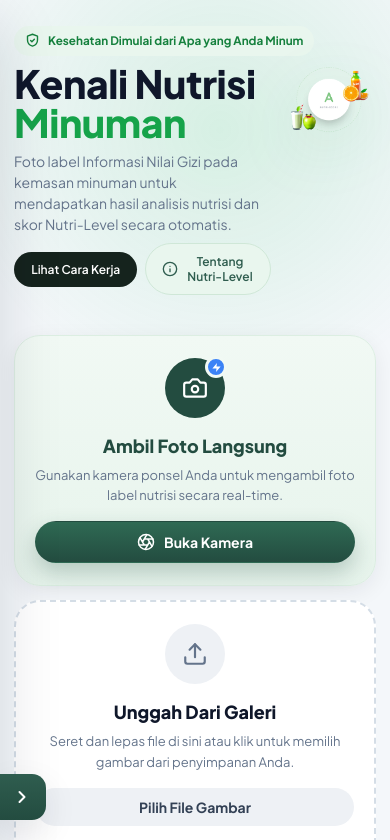
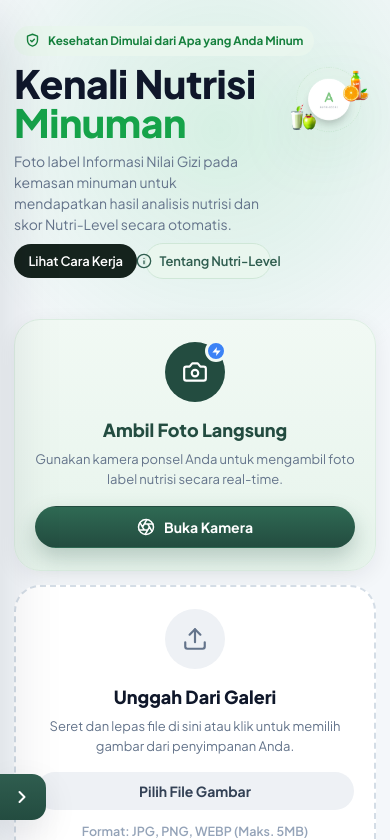
Before and after one commit to Jejetrs/nusca_nutrition_and_classifier_app, a React (Vite) app: page / in a window 390 px wide. Shown: the top 840 px of the page. Built offline with nearby package versions, Linux system fonts and the light colour scheme; no server answers.

Commit message:
edit hero button

```diff
--- a/src/components/screens/HomeScreen.jsx
+++ b/src/components/screens/HomeScreen.jsx
@@ -92,14 +92,14 @@ export default function HomeScreen({ onPhoto }) {
           <Button
             variant="dark"
             onClick={scrollHow}
-            className="h-auto whitespace-normal py-2.5 text-center leading-tight max-sm:flex-1 max-sm:min-w-0 max-sm:text-[12px]"
+            className="ns-hero-btn h-auto whitespace-nowrap py-2.5 text-center leading-tight max-sm:flex-1 max-sm:min-w-0 max-sm:text-[12px]"
           >
             Lihat Cara Kerja
           </Button>
           <Button
             variant="nutri"
             onClick={() => setDialog(true)}
-            className="h-auto whitespace-normal py-2.5 text-center leading-tight max-sm:flex-1 max-sm:min-w-0 max-sm:text-[12px]"
+            className="ns-hero-btn h-auto whitespace-nowrap py-2.5 text-center leading-tight max-sm:flex-1 max-sm:min-w-0 max-sm:text-[12px]"
           >
             <InfoIcon /> Tentang Nutri-Level
           </Button>
--- a/src/components/screens/ProcessingScreen.jsx
+++ b/src/components/screens/ProcessingScreen.jsx
@@ -1,6 +1,5 @@
 import { useEffect, useRef, useState } from 'react'
 import { analyzeImage } from '../../api/client.js'
-import { Spinner } from '@/components/ui/spinner'
 
 const STAGES = [
   'Memindai label kemasan',
@@ -110,7 +109,7 @@ export default function ProcessingScreen({ blob, previewUrl, onDone, onError })
       </div>
 
       <div className="ns-loader-pill">
-        <Spinner className="size-[18px] text-green-400" /> Sedang Memproses Label…
+        <span className="ns-model-spinner" aria-hidden="true" /> Sedang Memproses Label…
       </div>
     </div>
   )
--- a/src/styles/components.css
+++ b/src/styles/components.css
@@ -77,6 +77,31 @@
   display: flex; flex-wrap: wrap; align-items: center;
   gap: clamp(8px, 1.3vw, 14px);
   margin-top: 0;
+}
+.ns-hero-actions .ns-hero-btn {
+  min-width: 0;
+  padding: 12px 16px;
+  font-size: 15px;
+  letter-spacing: -0.01em;
+}
+.ns-hero-actions .ns-hero-btn svg {
+  width: 16px;
+  height: 16px;
+}
+@media screen and (max-width: 980px) {
+  .ns-hero-actions .ns-hero-btn {
+    padding: 10px 14px;
+    font-size: 14px;
+  }
+}
+@media screen and (max-width: 760px) {
+  .ns-hero-actions {
+    gap: 10px;
+  }
+  .ns-hero-actions .ns-hero-btn {
+    padding: 9px 12px;
+    font-size: 13px;
+  }
 }
 
 /* Animasi masuk ringan pada hero */
@@ -452,9 +477,23 @@
 .ns-step-status.wait   { color: var(--muted); }
 
 .ns-loader-pill {
-  display: inline-flex; align-items: center; gap: 20px;
+  display: inline-flex; align-items: center; gap: 18px;
   background: var(--ink-btn); color: #fff; font-weight: 700; font-size: 16px;
-  padding: 16px 30px; border-radius: 14px;
+  padding: 16px 24px; border-radius: 14px;
+}
+
+.ns-model-spinner {
+  width: 22px;
+  height: 22px;
+  border: 3px solid rgba(255, 255, 255, 0.24);
+  border-top-color: #fff;
+  border-radius: 999px;
+  animation: ns-spin 0.9s linear infinite;
+  box-sizing: border-box;
+}
+
+@keyframes ns-spin {
+  to { transform: rotate(360deg); }
 }
 
 .ns-proc-error { background: #fff; border: 1px solid var(--line); border-radius: 18px; box-shadow: var(--sh); padding: 40px; max-width: 480px; margin: 40px auto; }
```
